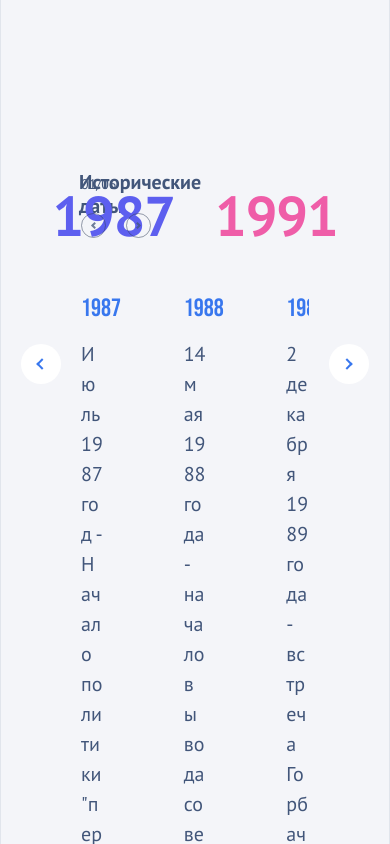
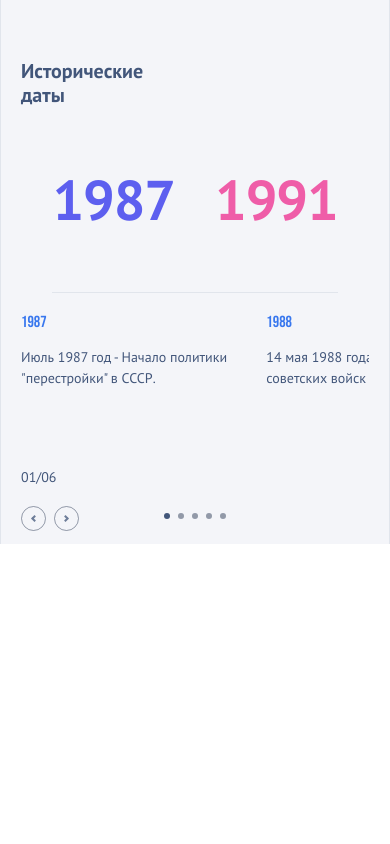
Before and after one commit to LDS196/test-slider, a React (Create React App) app: page / in a window 390 px wide. Shown: the top 844 px of the page. Built offline with nearby package versions, Linux system fonts and the light colour scheme.

Commit message:
feat: add media queries. add pagination

```diff
--- a/src/components/Control/Control.module.scss
+++ b/src/components/Control/Control.module.scss
@@ -3,6 +3,9 @@
 .control {
   display: flex;
   gap: 0 20px;
+  @media screen and (max-width: 550px) {
+    gap: 0 8px;
+  }
   button {
     display: block;
     background: none;
@@ -22,11 +25,16 @@
     position: absolute;
     z-index: 11;
     display: block;
-    width: 5px;
-    height: 5px;
+    width: 10px;
+    height: 10px;
     border-top: 2px solid $colorLineHover;
     border-left: 2px solid $colorLineHover;
-    top: 9px;
+    top: 20px;
+    @media screen and (max-width: 550px)  {
+      width: 5px;
+      height: 5px;
+      top: 9px;
+    }
 
   }
   button:hover {
@@ -41,11 +49,16 @@
 
 
 .buttonNext::after {
-  left: 8px;
+  left: 17px;
   transform: rotate(135deg);
+  @media screen and (max-width: 550px)  {
+    left: 8px;
+  }
 }
 
 .buttonPrev::after {
-  left: 10px;
+  left: 20px;
   transform: rotate(-45deg);
+  @media screen and (max-width: 550px)  {
+    left: 10px;  }
 }
--- a/src/components/Period/Period.module.scss
+++ b/src/components/Period/Period.module.scss
@@ -9,15 +9,17 @@
   position: relative;
   padding-top: 215px;
   padding-bottom: 104px;
-
+  @media screen and (max-width: 550px) {
+    padding: 59px 0 13px 0;
+  }
 }
 
 .lineGradient {
   position: absolute;
   top: 177px;
   left: 0;
-  @media screen and (max-width: 550px)  {
-   display: none;
+  @media screen and (max-width: 550px) {
+    display: none;
   }
 }
 
@@ -27,19 +29,19 @@
   position: absolute;
   top: 480px;
   background-color: $colorLine;
-  @media screen and (max-width: 550px)  {
+  @media screen and (max-width: 550px) {
     display: none;
   }
 }
 
 .lineVertical {
-  border-left: 1px solid $colorLine ;
+  border-left: 1px solid $colorLine;
   height: 100%;
   position: absolute;
   left: 50%;
   margin-left: -0.5px;
   top: 0;
-  @media screen and (max-width: 550px)  {
+  @media screen and (max-width: 550px) {
     display: none;
   }
 }
@@ -48,4 +50,11 @@
   position: absolute;
   top: 170px;
   left: 78px;
+  @media screen and (max-width: 550px) {
+    position: relative;
+    top: 0;
+    left: 0;
+    margin-bottom: 56px;
+    padding-left: 20px;
+  }
 }
--- a/src/components/Round/Round.module.scss
+++ b/src/components/Round/Round.module.scss
@@ -1,6 +1,10 @@
 @import "src/scss/variables";
 
-.wrapper {
+.round {
+  position: relative;
+}
+
+.wrapperDate {
   display: flex;
   justify-content: center;
   align-items: center;
@@ -11,10 +15,26 @@
   padding-left: 80px;
   margin-top: -40px;
   margin-bottom: 56px;
+  @media screen and (max-width: 550px) {
+    padding-left: 0;
+    margin-top: 0;
+    margin-bottom: 0;
+    position: absolute;
+    bottom: 0;
+    left: 20px;
+  }
 }
 
 .date {
   position: absolute;
+  @media screen and (max-width: 550px) {
+    position: relative;
+    top: 0;
+    left: 0;
+    padding-bottom: 57px;
+    border-bottom: 1px solid $colorLine;
+    margin-bottom: 20px;
+  }
 }
 
 .container {
--- a/src/components/Round/Round.tsx
+++ b/src/components/Round/Round.tsx
@@ -91,8 +91,8 @@ const Round = () => {
   })
 
   return (
-    <div>
-      <div className={s.wrapper}>
+    <div className={s.round}>
+      <div className={s.wrapperDate}>
         <div className={s.date}>
           <Date
             nextStartDate={nextStartDate}
--- a/src/components/Slider/SlideItem/SlideItem.module.scss
+++ b/src/components/Slider/SlideItem/SlideItem.module.scss
@@ -4,6 +4,9 @@
   display: flex;
   flex-direction: column;
   gap: 15px 0;
+  @media screen and (max-width: 768px) {
+    margin-bottom: 103px;
+  }
 }
 
 .itemDate {
@@ -14,6 +17,11 @@
   font-weight: 400;
   line-height: 120%;
   text-transform: uppercase;
+  @media screen and (max-width: 550px) {
+    line-height: 120%;
+    font-size: 16px;
+
+  }
 }
 
 .itemDescription {
@@ -23,4 +31,9 @@
   font-weight: 400;
   line-height: 30px;
   word-break: break-word;
+  @media screen and (max-width: 550px) {
+    line-height: 145%;
+    font-size: 14px;
+
+  }
 }
--- a/src/components/Slider/Slider.module.scss
+++ b/src/components/Slider/Slider.module.scss
@@ -4,16 +4,24 @@
 .slider {
   position: relative;
   padding: 0 80px;
+  @media screen and (max-width: 550px) {
+    padding: 0 20px 0 20px;
+  }
 }
-
 .prevButton {
   position: absolute;
   left: 20px;
   top: 50px;
+  @media screen and (max-width: 550px) {
+  display: none;
+  }
 }
 
 .nextButton {
   position: absolute;
   right: 20px;
   top: 50px;
+  @media screen and (max-width: 550px) {
+    display: none;
+  }
 }
--- a/src/components/Slider/Slider.tsx
+++ b/src/components/Slider/Slider.tsx
@@ -33,18 +33,37 @@ const Slider = ({events}: Props) => {
 
         // @ts-ignore
         modules={[Navigation, Pagination, Scrollbar, A11y]}
-        spaceBetween={80}
-        slidesPerView={3}
-        // navigation
-        breakpoints
-        onSwiper={(swiper) => console.log(swiper.activeIndex)}
-        onSlideChange={() => console.log('slide change')}
+        spaceBetween={20}
+        slidesPerView={1.5}
+        pagination={{
+          clickable:true,
+        }}
+        breakpoints={{
+          400: {
+            slidesPerView: 3,
+            spaceBetween: 25,
+            pagination:true,
+          },
+          768: {
+            slidesPerView: 3,
+            pagination:false,
+            spaceBetween: 40,
+
+          },
+          1024: {
+            slidesPerView: 3,
+            pagination:false,
+            spaceBetween: 80,
+
+          },
+
+        }}
       >
         <div className={s.prevButton}>
           <SlidePrevButton/>
         </div>
 
-       {slides}
+        {slides}
 
 
         <div className={s.nextButton}>
--- a/src/index.css
+++ /dev/null
@@ -1,41 +0,0 @@
-
-html {
-    box-sizing: border-box;
-    font-size: 16px;
-}
-
-*, *:before, *:after {
-    box-sizing: inherit;
-}
-
-body {
-    font-family: 'PT Sans', 'Bebas Neue', sans-serif;
-}
-
-body, h1, h2, h3, h4, h5, h6, p, ol, ul {
-    margin: 0;
-    padding: 0;
-    font-weight: normal;
-}
-
-ol, ul {
-    list-style: none;
-}
-
-button {
-    cursor: pointer;
-}
-
-img {
-    max-width: 100%;
-    height: auto;
-}
-
-.swiper-slide {
-    max-width: 400px !important;
-}
-
-.swiper {
-    position: static !important;
-    cursor: grab;
-}
--- /dev/null
+++ b/src/index.scss
@@ -0,0 +1,52 @@
+@import "src/scss/variables";
+html {
+  box-sizing: border-box;
+  font-size: 16px;
+}
+
+*, *:before, *:after {
+  box-sizing: inherit;
+}
+
+body {
+  font-family: 'PT Sans', 'Bebas Neue', sans-serif;
+}
+
+body, h1, h2, h3, h4, h5, h6, p, ol, ul {
+  margin: 0;
+  padding: 0;
+  font-weight: normal;
+}
+
+ol, ul {
+  list-style: none;
+}
+
+button {
+  cursor: pointer;
+}
+
+img {
+  max-width: 100%;
+  height: auto;
+}
+
+.swiper-slide {
+  //max-width: 400px !important;
+  //@media screen and (max-width: 550px) {
+  //  max-width: 166px !important;  }
+}
+
+.swiper {
+  position: static !important;
+  cursor: grab;
+}
+.swiper-pagination .swiper-pagination-bullet {
+  opacity: 1;
+  background-color: $colorSmallRound;
+  width: 6px;
+  height: 6px;
+}
+.swiper-pagination .swiper-pagination-bullet-active {
+  background-color:$colorText ;
+}
--- a/src/index.tsx
+++ b/src/index.tsx
@@ -1,6 +1,6 @@
 import React from 'react';
 import ReactDOM from 'react-dom/client';
-import './index.css';
+import './index.scss';
 import App from './App';
 import reportWebVitals from './reportWebVitals';
 
```
